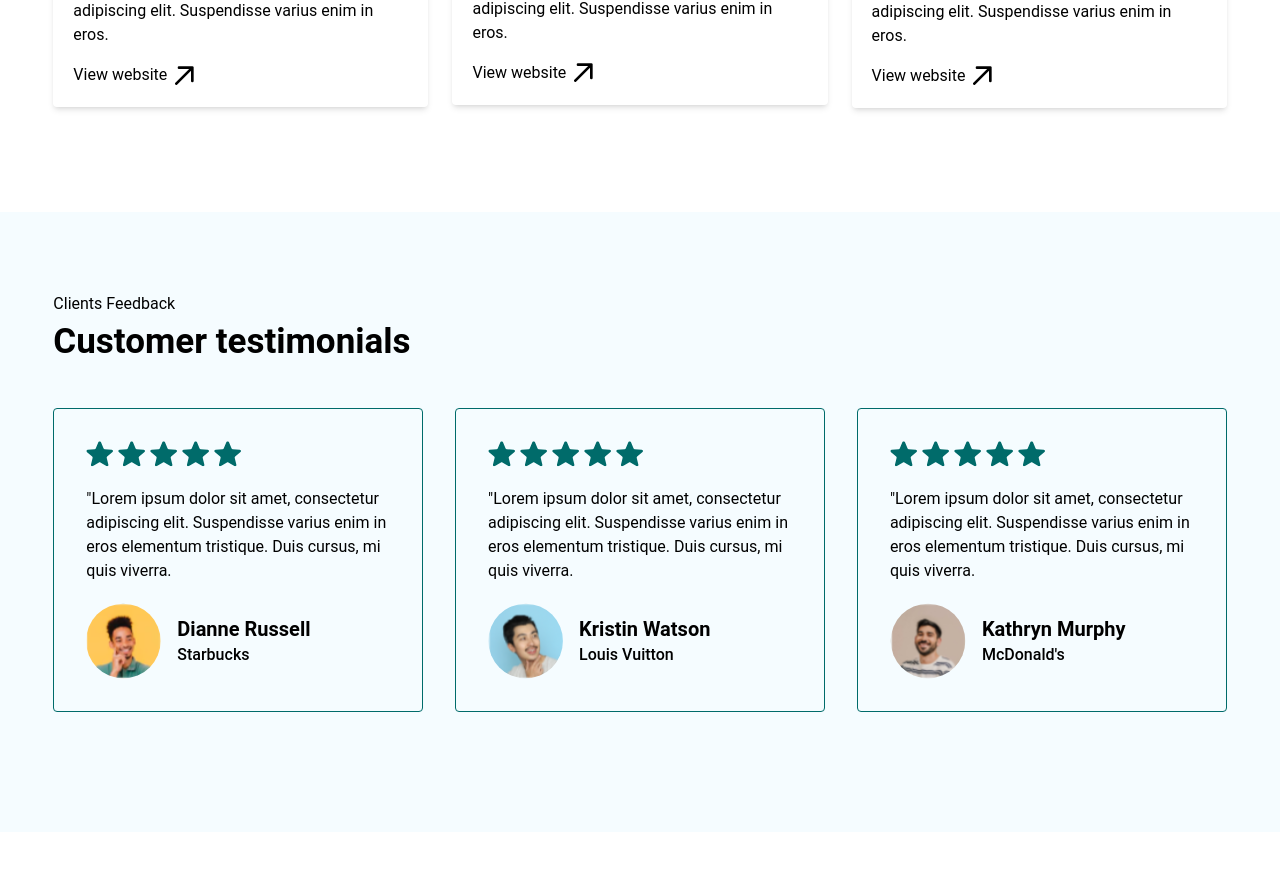
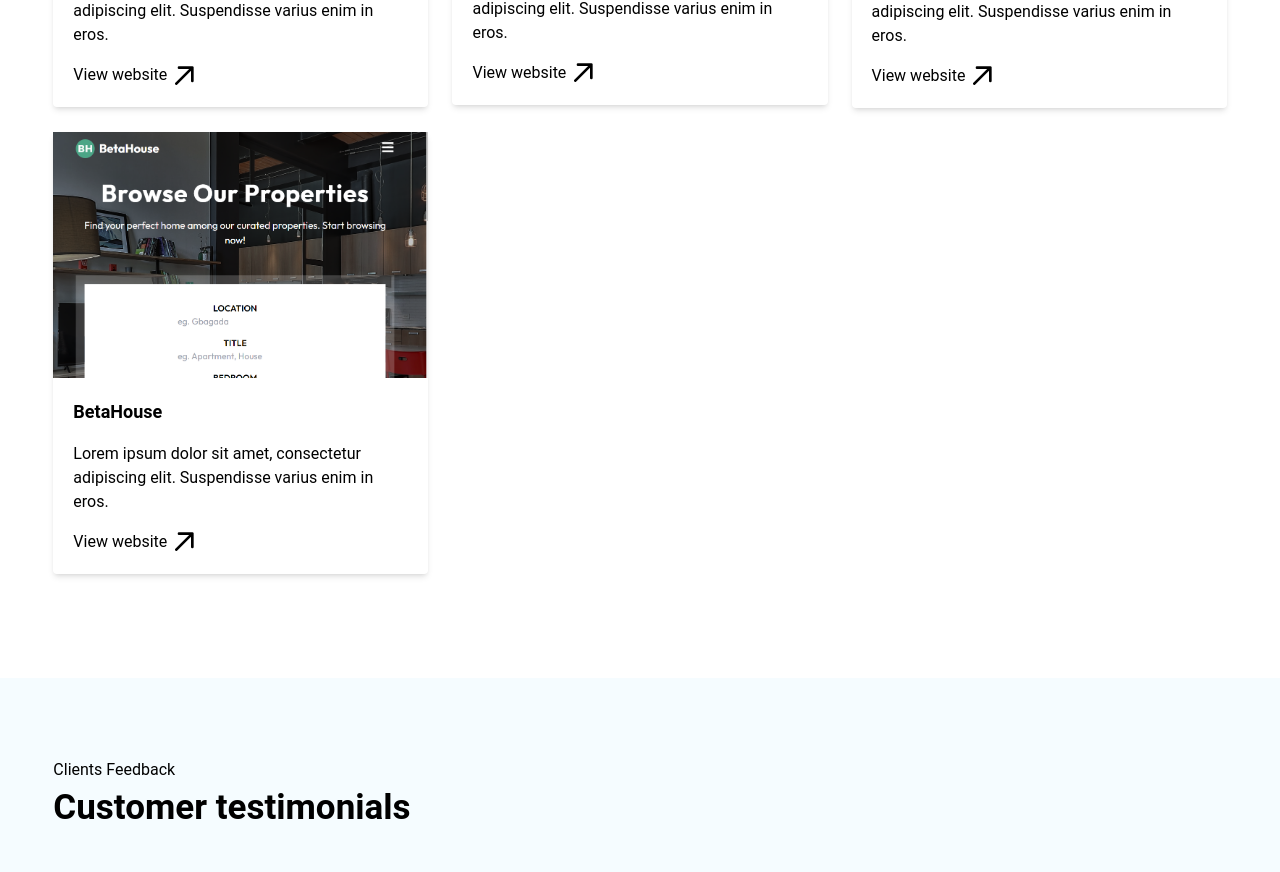
Before and after one commit to naps4444/portfolio-, a React (Create React App) app: page / in a window 1280 px wide. Shown: the part 2779-3651 px from the top of the page. Built offline with nearby package versions, Linux system fonts and the light colour scheme.

Commit message:
modified porfolio tray

```diff
--- a/package.json
+++ b/package.json
@@ -20,7 +20,8 @@
     "start": "react-scripts start",
     "build": "react-scripts build",
     "test": "react-scripts test",
-    "eject": "react-scripts eject"
+    "eject": "react-scripts eject",
+    "dev": "react-scripts start"
   },
   "eslintConfig": {
     "extends": [
--- a/src/Components/Section3.jsx
+++ b/src/Components/Section3.jsx
@@ -1,10 +1,11 @@
-import React from 'react'
-import giti from './../assets/giti.svg'
-import p1 from './../assets/jobme.png'
-import p2 from './../assets/tasky.png'
-import p3 from './../assets/cofe.png'
-import arrow from './../assets/arrow.svg'
-import Pcarousel from '../SmallerComponents/Pcarousel'
+import React from 'react';
+import giti from './../assets/giti.svg';
+import p1 from './../assets/jobme.png';
+import p2 from './../assets/tasky.png';
+import p3 from './../assets/cofe.png';
+import p4 from './../assets/beta.png';
+import arrow from './../assets/arrow.svg';
+import Pcarousel from '../SmallerComponents/Pcarousel';
 
 const Section3 = () => {
   return (
@@ -74,6 +75,23 @@ const Section3 = () => {
                 </div>
 
             </div>
+
+            <div className='shadow-md rounded'>
+            <img src={p4} alt="img" />
+
+            <div className='p-5 flex flex-col gap-4'>
+                <h1 className='text-lg font-semibold'>BetaHouse</h1>
+                <p>Lorem ipsum dolor sit amet, consectetur adipiscing elit. Suspendisse varius enim in eros.</p>
+
+                <a href='https://real-estate-b6sm.onrender.com/' className='flex w-[125px] items-center gap-2  hover:border-b-2 hover:border-[#5E3BEE]'>
+                    <p>View website</p>
+                    <img src={arrow} alt="arrow icon" />
+                </a>
+                </div>
+
+            </div>
+
+
         </div>
 
 
--- a/src/SmallerComponents/Pcarousel.jsx
+++ b/src/SmallerComponents/Pcarousel.jsx
@@ -4,6 +4,7 @@ import { useSwipeable } from 'react-swipeable';
 import p1 from './../assets/jobme.png';
 import p2 from './../assets/tasky.png';
 import p3 from './../assets/cofe.png';
+import p4 from './../assets/beta.png';
 import arrow from './../assets/arrow.svg';
 
 const Pcarousel = () => {
@@ -32,6 +33,14 @@ const Pcarousel = () => {
       paragraph: 'Lorem ipsum dolor sit amet, consectetur adipiscing elit. Suspendisse varius enim in eros elementum tristique.',
       butText: 'View Website',
       link: 'https://cofeshop-alpha.vercel.app/',
+      arrImg: arrow,
+    },
+    {
+      image: p4,
+      h1: 'BetaHouse',
+      paragraph: 'Lorem ipsum dolor sit amet, consectetur adipiscing elit. Suspendisse varius enim in eros elementum tristique.',
+      butText: 'View Website',
+      link: 'https://real-estate-b6sm.onrender.com/',
       arrImg: arrow,
     },
   ];
```
Also changed, not shown: src/assets/beta.png (added).
